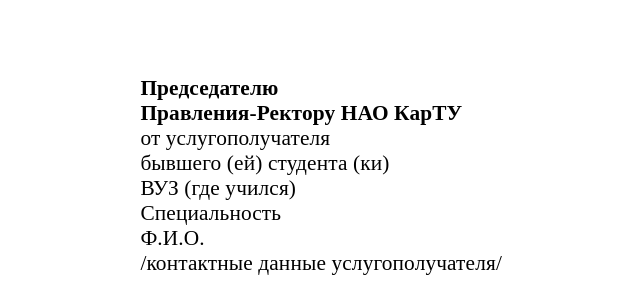
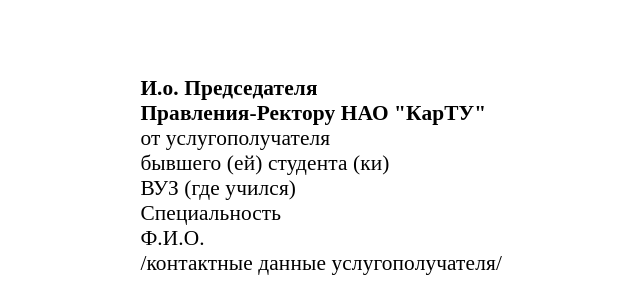
Before and after one commit to 5kif4a/student-service-center, a Django app: template templates/applications/recovery.html in a window 1280 px wide. Shown: the top 300 px of the page, without its empty margins (359-999 px from the left). Run offline with Django 3.2, Linux system fonts and the light colour scheme; the template is opened without the code that fills it, so the values that code supplies are empty.

Commit message:
Rector post rename

```diff
--- a/templates/applications/abroad.html
+++ b/templates/applications/abroad.html
@@ -155,11 +155,11 @@ div.WordSection1
    <p class=MsoNormal style='margin-top:0cm;margin-right:15.85pt;margin-bottom:
   0cm;margin-left:285.15pt;margin-bottom:.0001pt;line-height:normal'><b><span
            style='font-size:16.0pt;font-family:"Times New Roman","serif";color:black;
-  letter-spacing:.1pt;background:white'>Председателю</span></b></p>
+  letter-spacing:.1pt;background:white'>И.о. Председателя</span></b></p>
    <p class=MsoNormal style='margin-top:0cm;margin-right:15.85pt;margin-bottom:
   0cm;margin-left:285.15pt;margin-bottom:.0001pt;line-height:normal'><b><span
            style='font-size:16.0pt;font-family:"Times New Roman","serif";color:black;
-  letter-spacing:.1pt;background:white'>Правления-Ректору НАО КарТУ</span></b></p>
+  letter-spacing:.1pt;background:white'>Правления-Ректору НАО "КарТУ"</span></b></p>
    <p class=MsoNormal style='margin-top:0cm;margin-right:15.85pt;margin-bottom:
   0cm;margin-left:285.15pt;margin-bottom:.0001pt;line-height:normal'><b><u><span
            style='font-size:16.0pt;font-family:"Times New Roman","serif";color:black;
--- a/templates/applications/academic-leave.html
+++ b/templates/applications/academic-leave.html
@@ -155,11 +155,11 @@ div.WordSection1
    <p class=MsoNormal style='margin-top:0cm;margin-right:15.85pt;margin-bottom:
   0cm;margin-left:285.15pt;margin-bottom:.0001pt;line-height:normal'><b><span
            style='font-size:16.0pt;font-family:"Times New Roman","serif";color:black;
-  letter-spacing:.1pt;background:white'>Председателю</span></b></p>
+  letter-spacing:.1pt;background:white'>И.о. Председателя</span></b></p>
    <p class=MsoNormal style='margin-top:0cm;margin-right:15.85pt;margin-bottom:
   0cm;margin-left:285.15pt;margin-bottom:.0001pt;line-height:normal'><b><span
            style='font-size:16.0pt;font-family:"Times New Roman","serif";color:black;
-  letter-spacing:.1pt;background:white'>Правления-Ректору НАО КарТУ</span></b></p>
+  letter-spacing:.1pt;background:white'>Правления-Ректору НАО "КарТУ"</span></b></p>
    <p class=MsoNormal style='margin-top:0cm;margin-right:15.85pt;margin-bottom:
   0cm;margin-left:285.15pt;margin-bottom:.0001pt;line-height:normal'><b><u><span
            style='font-size:16.0pt;font-family:"Times New Roman","serif";color:black;
--- a/templates/applications/duplicate.html
+++ b/templates/applications/duplicate.html
@@ -155,11 +155,11 @@ div.WordSection1
    <p class=MsoNormal style='margin-top:0cm;margin-right:15.85pt;margin-bottom:
   0cm;margin-left:285.15pt;margin-bottom:.0001pt;line-height:normal'><b><span
            style='font-size:16.0pt;font-family:"Times New Roman","serif";color:black;
-  letter-spacing:.1pt;background:white'>Председателю</span></b></p>
+  letter-spacing:.1pt;background:white'>И.о. Председателя</span></b></p>
    <p class=MsoNormal style='margin-top:0cm;margin-right:15.85pt;margin-bottom:
   0cm;margin-left:285.15pt;margin-bottom:.0001pt;line-height:normal'><b><span
            style='font-size:16.0pt;font-family:"Times New Roman","serif";color:black;
-  letter-spacing:.1pt;background:white'>Правления-Ректору НАО КарТУ</span></b></p>
+  letter-spacing:.1pt;background:white'>Правления-Ректору НАО "КарТУ"</span></b></p>
    <p class=MsoNormal style='margin-top:0cm;margin-right:15.85pt;margin-bottom:
   0cm;margin-left:285.15pt;margin-bottom:.0001pt;line-height:normal'><b><u><span
            style='font-size:16.0pt;font-family:"Times New Roman","serif";color:black;
--- a/templates/applications/recovery.html
+++ b/templates/applications/recovery.html
@@ -155,11 +155,11 @@ div.WordSection1
    <p class=MsoNormal style='margin-top:0cm;margin-right:15.85pt;margin-bottom:
   0cm;margin-left:285.15pt;margin-bottom:.0001pt;line-height:normal'><b><span
            style='font-size:16.0pt;font-family:"Times New Roman","serif";color:black;
-  letter-spacing:.1pt;background:white'>Председателю</span></b></p>
+  letter-spacing:.1pt;background:white'>И.о. Председателя</span></b></p>
    <p class=MsoNormal style='margin-top:0cm;margin-right:15.85pt;margin-bottom:
   0cm;margin-left:285.15pt;margin-bottom:.0001pt;line-height:normal'><b><span
            style='font-size:16.0pt;font-family:"Times New Roman","serif";color:black;
-  letter-spacing:.1pt;background:white'>Правления-Ректору НАО КарТУ</span></b></p>
+  letter-spacing:.1pt;background:white'>Правления-Ректору НАО "КарТУ"</span></b></p>
    <p class=MsoNormal style='margin-top:0cm;margin-right:15.85pt;margin-bottom:
   0cm;margin-left:285.15pt;margin-bottom:.0001pt;line-height:normal'><b><u><span
            style='font-size:16.0pt;font-family:"Times New Roman","serif";color:black;
--- a/templates/applications/reference.html
+++ b/templates/applications/reference.html
@@ -155,11 +155,11 @@ div.WordSection1
    <p class=MsoNormal style='margin-top:0cm;margin-right:15.85pt;margin-bottom:
   0cm;margin-left:285.15pt;margin-bottom:.0001pt;line-height:normal'><b><span
            style='font-size:16.0pt;font-family:"Times New Roman","serif";color:black;
-  letter-spacing:.1pt;background:white'>Председателю</span></b></p>
+  letter-spacing:.1pt;background:white'>И.о. Председателя</span></b></p>
    <p class=MsoNormal style='margin-top:0cm;margin-right:15.85pt;margin-bottom:
   0cm;margin-left:285.15pt;margin-bottom:.0001pt;line-height:normal'><b><span
            style='font-size:16.0pt;font-family:"Times New Roman","serif";color:black;
-  letter-spacing:.1pt;background:white'>Правления-Ректору НАО КарТУ</span></b></p>
+  letter-spacing:.1pt;background:white'>Правления-Ректору НАО "КарТУ"</span></b></p>
    <p class=MsoNormal style='margin-top:0cm;margin-right:15.85pt;margin-bottom:
   0cm;margin-left:285.15pt;margin-bottom:.0001pt;line-height:normal'><b><u><span
            style='font-size:16.0pt;font-family:"Times New Roman","serif";color:black;
--- a/templates/applications/transfer-kstu.html
+++ b/templates/applications/transfer-kstu.html
@@ -155,11 +155,11 @@ div.WordSection1
    <p class=MsoNormal style='margin-top:0cm;margin-right:15.85pt;margin-bottom:
   0cm;margin-left:285.15pt;margin-bottom:.0001pt;line-height:normal'><b><span
            style='font-size:16.0pt;font-family:"Times New Roman","serif";color:black;
-  letter-spacing:.1pt;background:white'>Председателю</span></b></p>
+  letter-spacing:.1pt;background:white'>И.о. Председателя</span></b></p>
    <p class=MsoNormal style='margin-top:0cm;margin-right:15.85pt;margin-bottom:
   0cm;margin-left:285.15pt;margin-bottom:.0001pt;line-height:normal'><b><span
            style='font-size:16.0pt;font-family:"Times New Roman","serif";color:black;
-  letter-spacing:.1pt;background:white'>Правления-Ректору НАО КарТУ</span></b></p>
+  letter-spacing:.1pt;background:white'>Правления-Ректору НАО "КарТУ"</span></b></p>
    <p class=MsoNormal style='margin-top:0cm;margin-right:15.85pt;margin-bottom:
   0cm;margin-left:285.15pt;margin-bottom:.0001pt;line-height:normal'><b><u><span
            style='font-size:16.0pt;font-family:"Times New Roman","serif";color:black;
--- a/templates/applications/transfer.html
+++ b/templates/applications/transfer.html
@@ -155,11 +155,11 @@ div.WordSection1
    <p class=MsoNormal style='margin-top:0cm;margin-right:15.85pt;margin-bottom:
   0cm;margin-left:285.15pt;margin-bottom:.0001pt;line-height:normal'><b><span
            style='font-size:16.0pt;font-family:"Times New Roman","serif";color:black;
-  letter-spacing:.1pt;background:white'>Председателю</span></b></p>
+  letter-spacing:.1pt;background:white'>И.о. Председателя</span></b></p>
    <p class=MsoNormal style='margin-top:0cm;margin-right:15.85pt;margin-bottom:
   0cm;margin-left:285.15pt;margin-bottom:.0001pt;line-height:normal'><b><span
            style='font-size:16.0pt;font-family:"Times New Roman","serif";color:black;
-  letter-spacing:.1pt;background:white'>Правления-Ректору НАО КарТУ</span></b></p>
+  letter-spacing:.1pt;background:white'>Правления-Ректору НАО "КарТУ"</span></b></p>
    <p class=MsoNormal style='margin-top:0cm;margin-right:15.85pt;margin-bottom:
   0cm;margin-left:285.15pt;margin-bottom:.0001pt;line-height:normal'><b><u><span
            style='font-size:16.0pt;font-family:"Times New Roman","serif";color:black;
```
Lines whose indentation alone changed are shown as unchanged.
